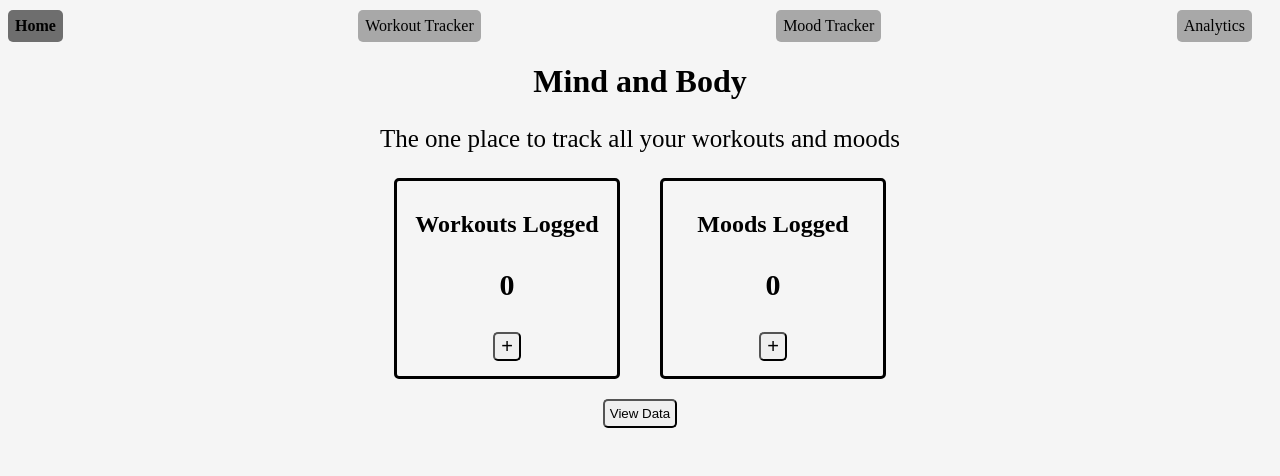
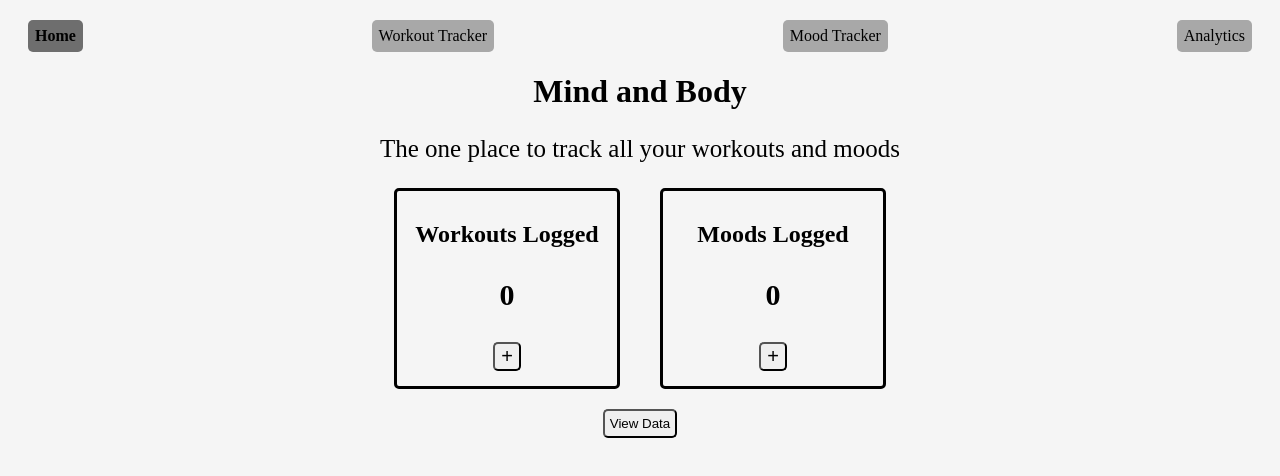
Before and after one commit to KatyaW-01/body-and-mind-fullstack-app, a React (Vite) app in the folder client/: page / in a window 1280 px wide. Shown: the top 476 px of the page. Built offline with nearby package versions, Linux system fonts and the light colour scheme; no server answers.

Commit message:
Add styling to navbar and cards

```diff
--- a/client/src/App.css
+++ b/client/src/App.css
@@ -24,6 +24,7 @@ body {
   border: 2px solid grey;
   background: #f9fafb;
   border-radius: 5px;
+  box-shadow: 0 6px 18px rgba(0,0,0,0.1);
 }
 
 .workout-card h3,
@@ -85,6 +86,7 @@ body {
   background: #f9fafb;
   border-radius: 5px;
   text-align: center;
+  box-shadow: 0 6px 18px rgba(0,0,0,0.1);
 }
 
 .add-mood-container,
--- a/client/src/components/NavBar.css
+++ b/client/src/components/NavBar.css
@@ -2,8 +2,10 @@
   display: flex;
   align-items: center;
   justify-content: space-between;
-  margin-top: 10px;
-  margin-right: 20px
+  justify-items: center;
+  margin-top: 20px;
+  margin-right: 20px;
+  margin-left: 20px
 }
 
 .nav-link {
```
